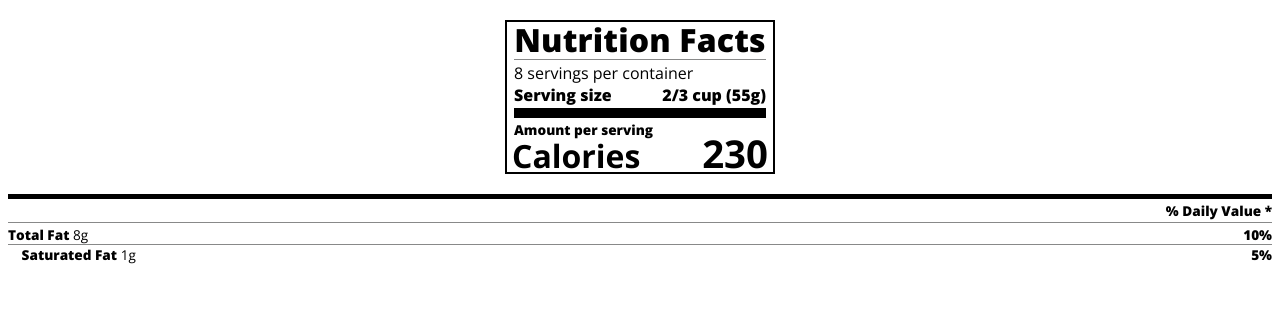
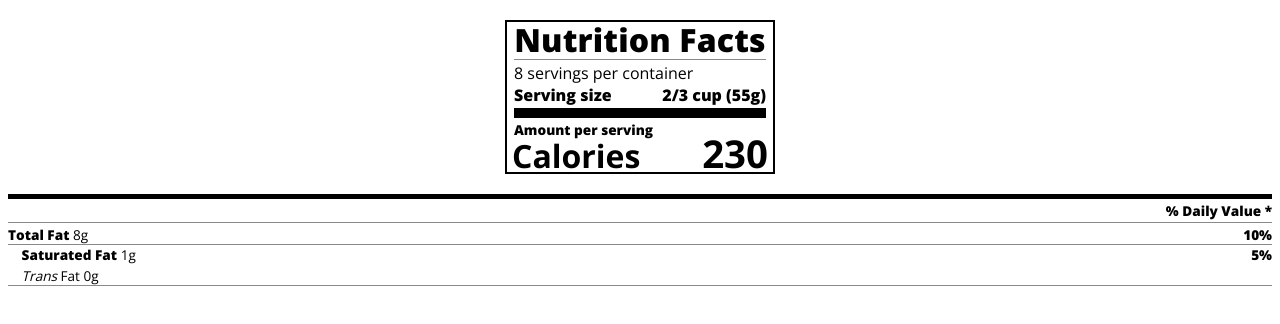
Before and after one commit to JosephKemper/NutritionLabel, a plain HTML site: page index.html in a window 1280 px wide. Drawn offline with nearby package versions, Linux system fonts and the light colour scheme.

Commit message:
step 52 complete

```diff
--- a/index.html
+++ b/index.html
@@ -33,6 +33,8 @@
     <div class="divider"> </div>
       <p><span><span class="bold">Total Fat</span> 8g</span> <span class="bold">10%</span></p>
       <p class="indent no-divider"><span><span class="bold">Saturated Fat</span> 1g</span> <span class="bold">5%</span></p>
+      <div class="divider"><div></div>
+      <p class="indent no-divider"><span><i>Trans</i> Fat 0g</span></p>
   </div>
 </body>
 </html>
```
